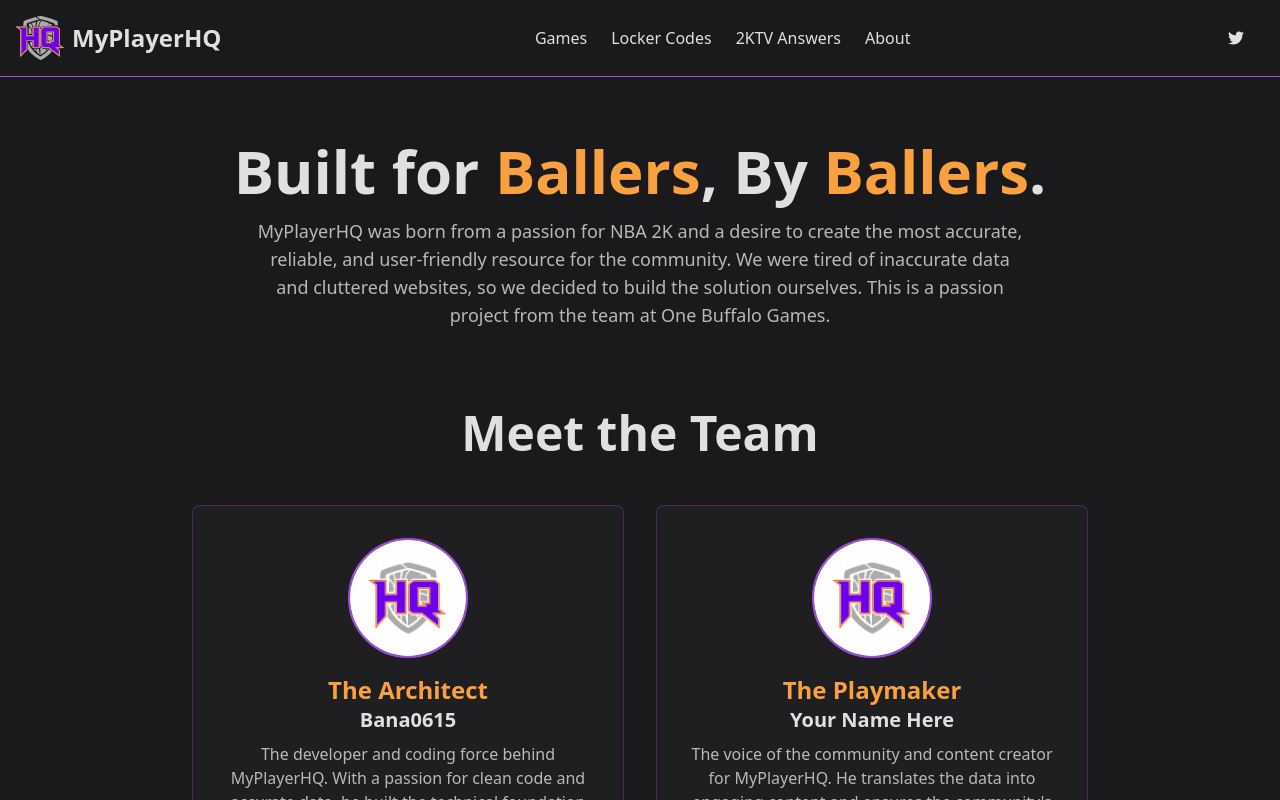
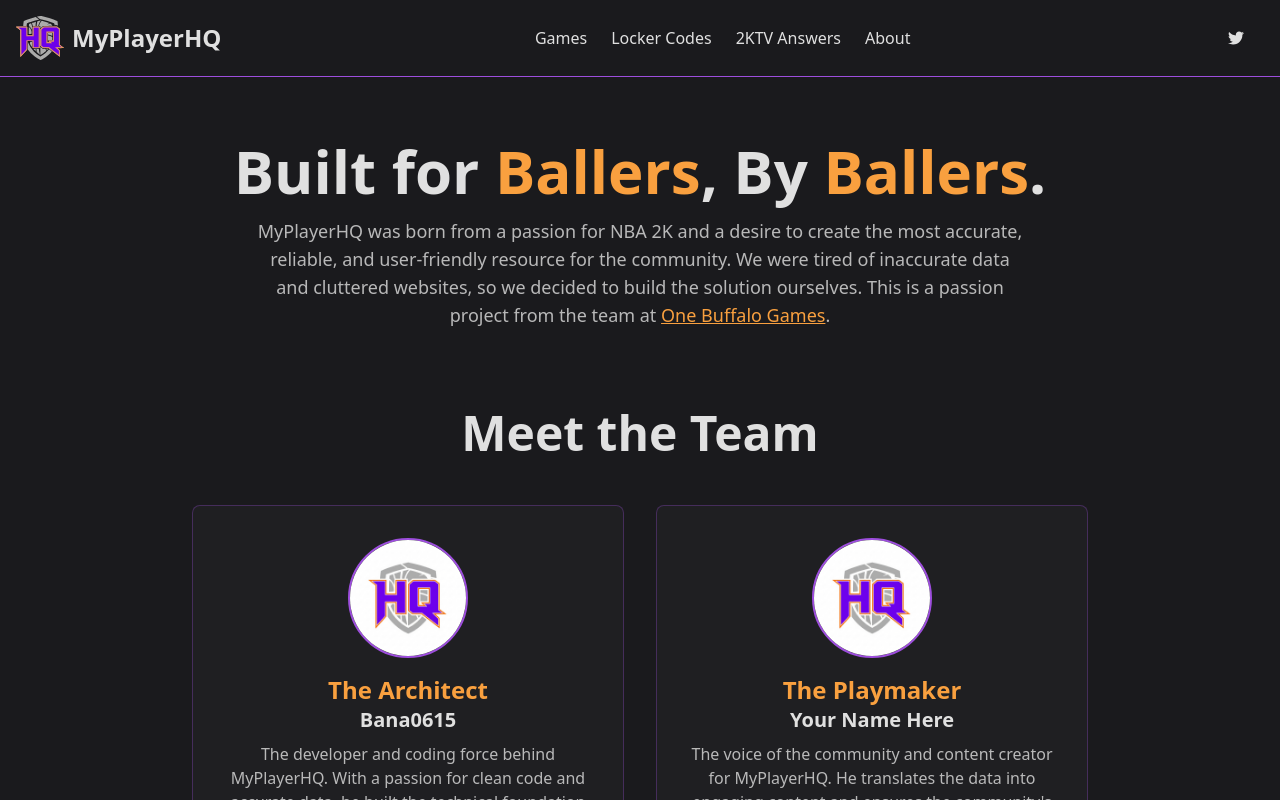
Before and after one commit to OneBuffaloLabs/myplayer-hq, a Next.js app: page /about in a window 1280 px wide. Shown: the top 800 px of the page. Built offline with nearby package versions, Linux system fonts and the light colour scheme.

Commit message:
Updated the about us page

```diff
--- a/src/app/about/page.tsx
+++ b/src/app/about/page.tsx
@@ -1,5 +1,4 @@
 import { Metadata } from 'next';
-import Link from 'next/link';
 import Image from 'next/image';
 import { generateMetadata } from '@/utils/metadata';
 import { FontAwesomeIcon } from '@fortawesome/react-fontawesome';
@@ -86,7 +85,15 @@
             MyPlayerHQ was born from a passion for NBA 2K and a desire to create the most accurate,
             reliable, and user-friendly resource for the community. We were tired of inaccurate data
             and cluttered websites, so we decided to build the solution ourselves. This is a passion
-            project from the team at One Buffalo Games.
+            project from the team at{' '}
+            <a
+              href="https://onebuffalogames.com"
+              target="_blank"
+              rel="noopener noreferrer"
+              className="text-primary underline hover:text-accent">
+              One Buffalo Games
+            </a>
+            .
           </p>
         </section>
 
```
